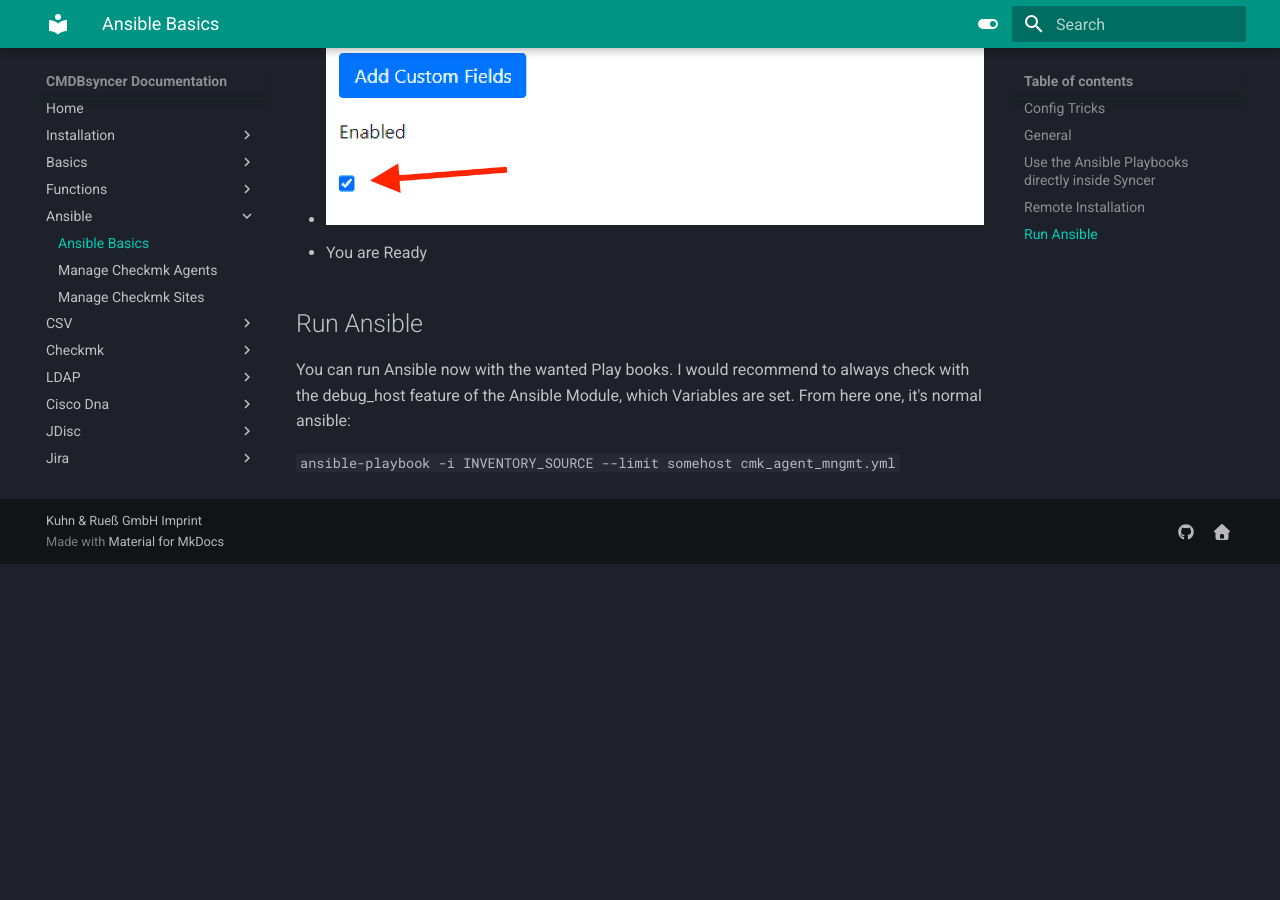
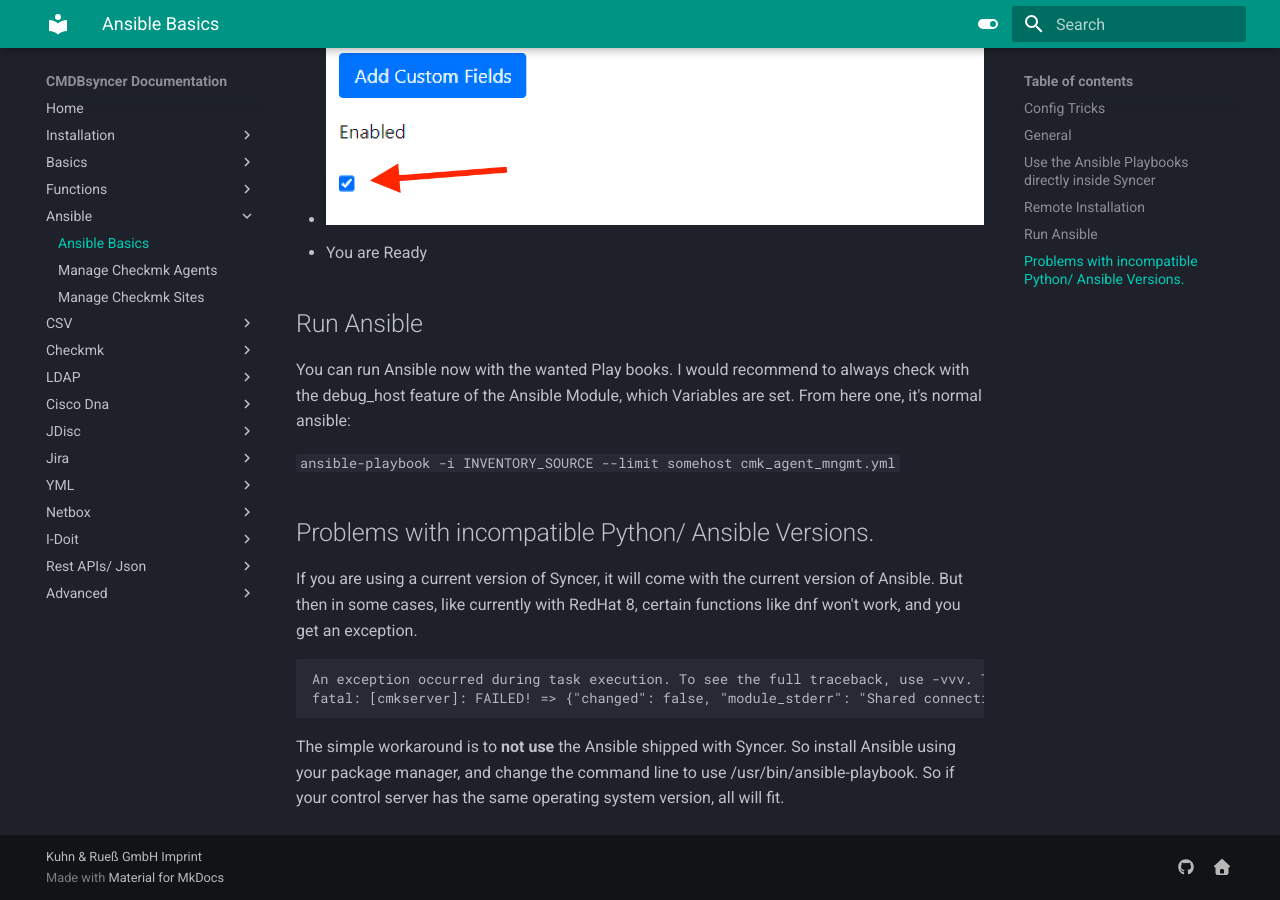
Before and after one commit to kuhn-ruess/cmdbsyncer-docs, an MkDocs documentation site: the page built from docs/ansible/index.md, in a window 1280 px wide and 900 px high, scrolled down 2967 px. Built offline with MkDocs 1.6.1 and Material for MkDocs 9.7.7, drawn with Linux system fonts in a browser that asks for light colours; the version menu is left out; before the commit the page ends 3531 px from its top, so only the background shows below that.

Commit message:
Updated docs

````diff
--- a/docs/ansible/index.md
+++ b/docs/ansible/index.md
@@ -65,3 +65,13 @@
 You can run Ansible now with the wanted Play books. I would recommend to always check with the debug_host feature of the Ansible Module, which Variables are set. From here one, it's normal ansible:
 
 `ansible-playbook -i INVENTORY_SOURCE --limit somehost cmk_agent_mngmt.yml`
+
+## Problems with incompatible Python/ Ansible Versions.
+If you are using a current version of Syncer, it will come with the current version of Ansible. But then in some cases, like currently with RedHat 8, certain functions like dnf won't work, and you get an exception.
+
+```
+An exception occurred during task execution. To see the full traceback, use -vvv. The error was: SyntaxError: future feature annotations is not defined
+fatal: [cmkserver]: FAILED! => {"changed": false, "module_stderr": "Shared connection to cmkserver closed.\r\n", "module_stdout": "Traceback (most recent call last):\r\n  File \"<stdin>\", line 12, in <module>\r\n  File \"<frozen importlib._bootstrap>\", line 971, in _find_and_load\r\n  File \"<frozen importlib._bootstrap>\", line 951, in _find_and_load_unlocked\r\n  File \"<frozen importlib._bootstrap>\", line 894, in _find_spec\r\n  File \"<frozen importlib._bootstrap_external>\", line 1157, in find_spec\r\n  File \"<frozen importlib._bootstrap_external>\", line 1131, in _get_spec\r\n  File \"<frozen importlib._bootstrap_external>\", line 1112, in _legacy_get_spec\r\n  File \"<frozen importlib._bootstrap>\", line 441, in spec_from_loader\r\n  File \"<frozen importlib._bootstrap_external>\", line 544, in spec_from_file_location\r\n  File \"/tmp/ansible_ansible.legacy.dnf_payload_tu5sm9su/ansible_ansible.legacy.dnf_payload.zip/ansible/module_utils/basic.py\", line 5\r\nSyntaxError: future feature annotations is not defined\r\n", "msg": "MODULE FAILURE\nSee stdout/stderr for the exact error", "rc": 1}
+```
+
+The simple workaround is to **not use** the Ansible shipped with Syncer. So install Ansible using your package manager, and change the command line to use /usr/bin/ansible-playbook. So if your control server has the same operating system version, all will fit.
````
Also changed, not shown: docs/updates/changelog.md (+1 -1 lines).
